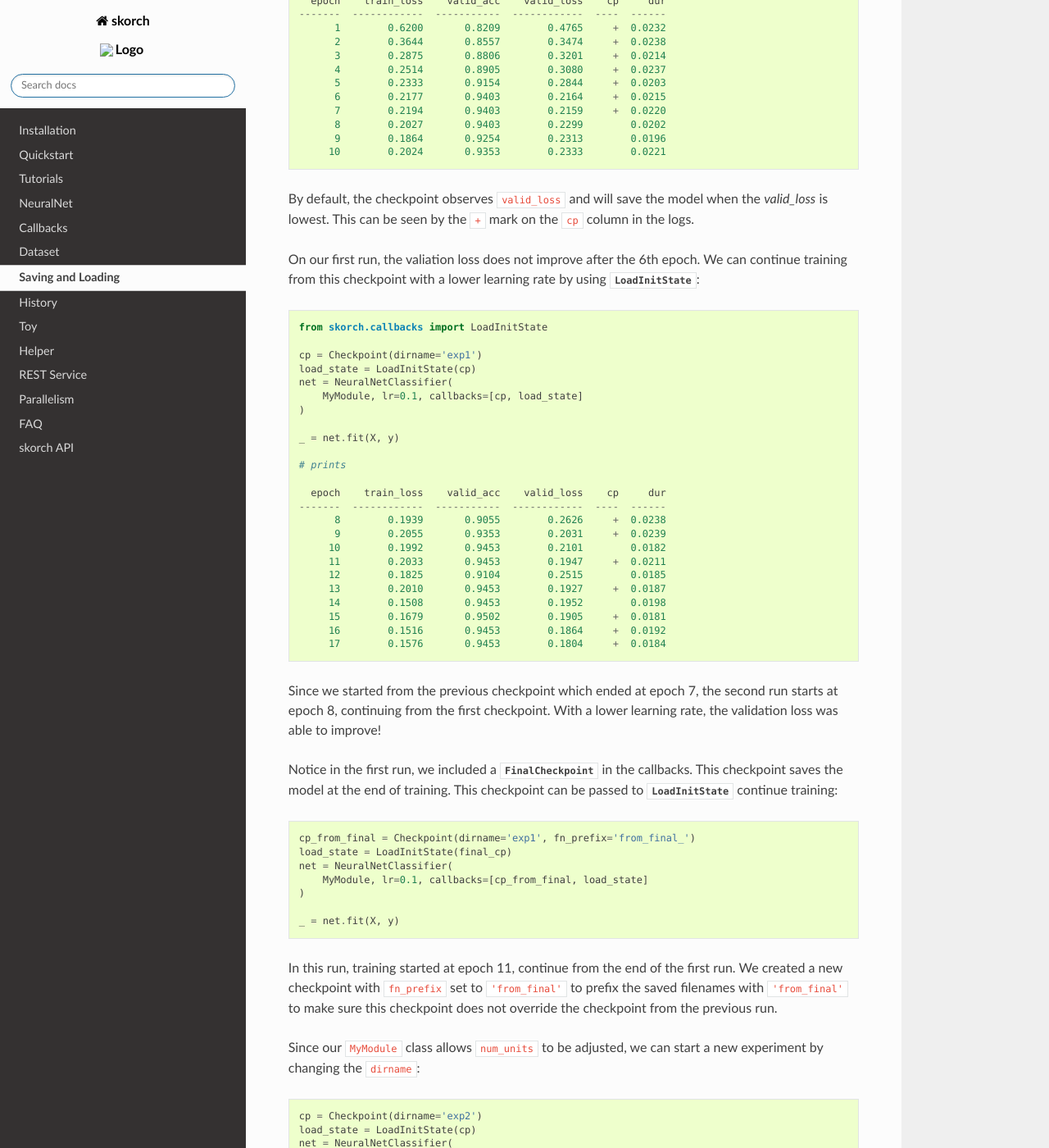
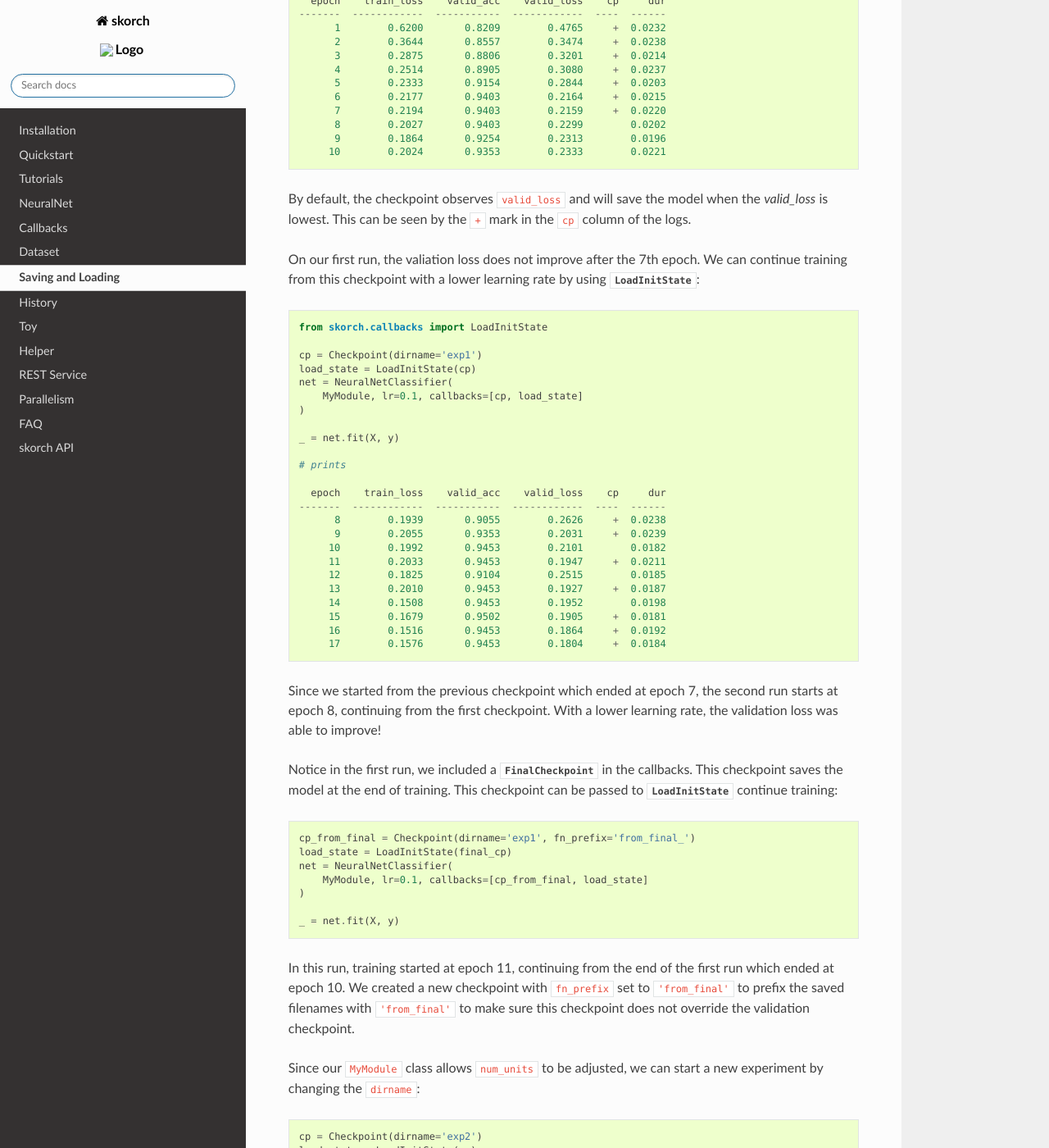
Before and after one commit to skorch-dev/skorch, a Sphinx documentation site: the page built from docs/user/save_load.rst, in a window 1280 px wide and 1400 px high, scrolled down 922 px. Shown: the whole window at 82% size. Built offline with Sphinx 7.4.7 and the Read the Docs theme 2.0.0, drawn with Linux system fonts in a browser that asks for light colours.

Commit message:
Minor corrections

```diff
--- a/docs/user/save_load.rst
+++ b/docs/user/save_load.rst
@@ -62,9 +62,9 @@ and history into a directory named ``'exp1'``.
 
 By default, the checkpoint observes ``valid_loss`` and will save
 the model when the `valid_loss` is lowest. This can be seen by
-the ``+`` mark on the ``cp`` column in the logs.
+the ``+`` mark in the ``cp`` column of the logs.
 
-On our first run, the valiation loss does not improve after the 6th
+On our first run, the valiation loss does not improve after the 7th
 epoch. We can continue training from this checkpoint with a lower
 learning rate by using :class:`.LoadInitState`:
 
@@ -113,11 +113,11 @@ checkpoint can be passed to :class:`.LoadInitState` continue training:
 
     _ = net.fit(X, y)
 
-In this run, training started at epoch 11, continue from the
-end of the first run. We created a new checkpoint with ``fn_prefix``
-set to ``'from_final'`` to prefix the saved filenames with ``'from_final'``
-to make sure this checkpoint does not override the checkpoint from
-the previous run.
+In this run, training started at epoch 11, continuing from the
+end of the first run which ended at epoch 10. We created a new checkpoint
+with ``fn_prefix`` set to ``'from_final'`` to prefix the saved filenames
+with ``'from_final'`` to make sure this checkpoint does not override the
+validation checkpoint.
 
 Since our ``MyModule`` class allows ``num_units`` to be adjusted,
 we can start a new experiment by changing the ``dirname``:
```
